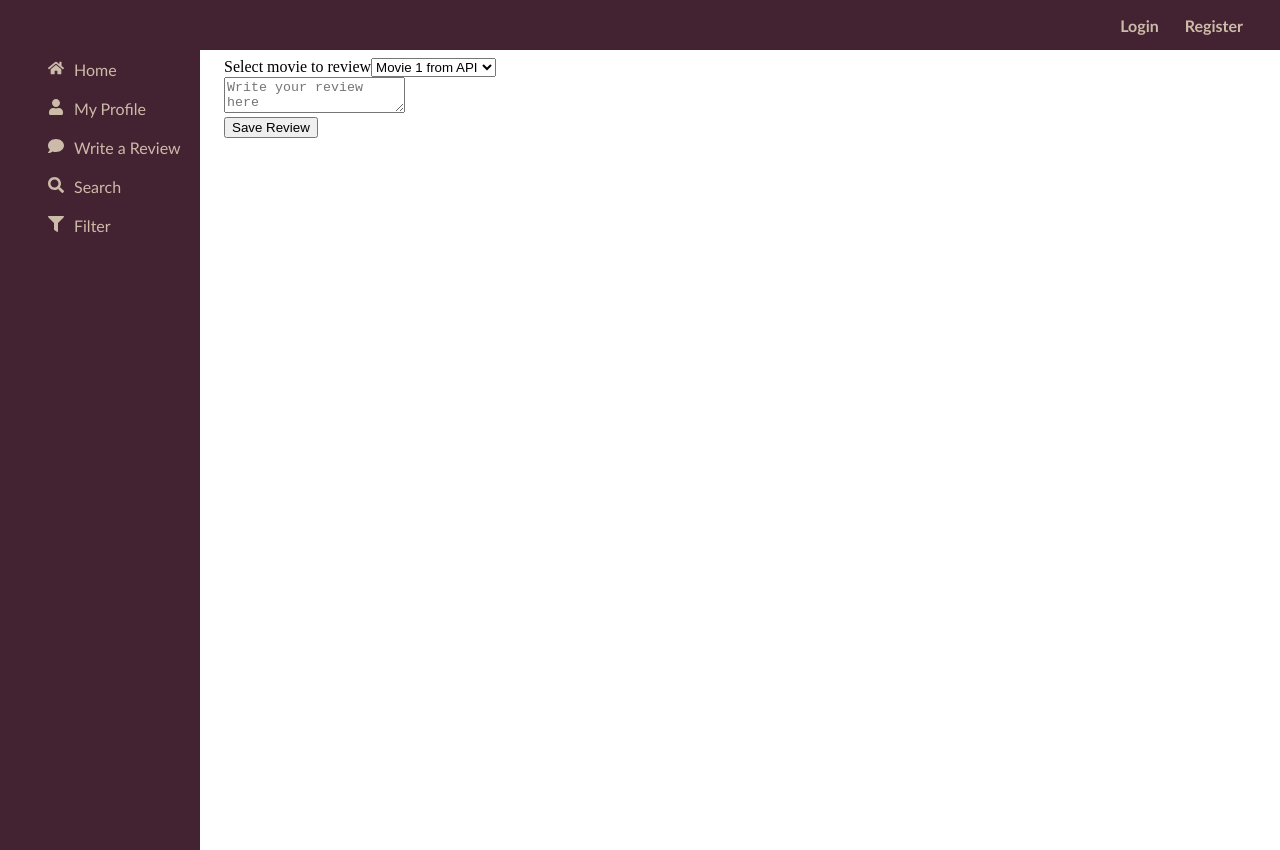
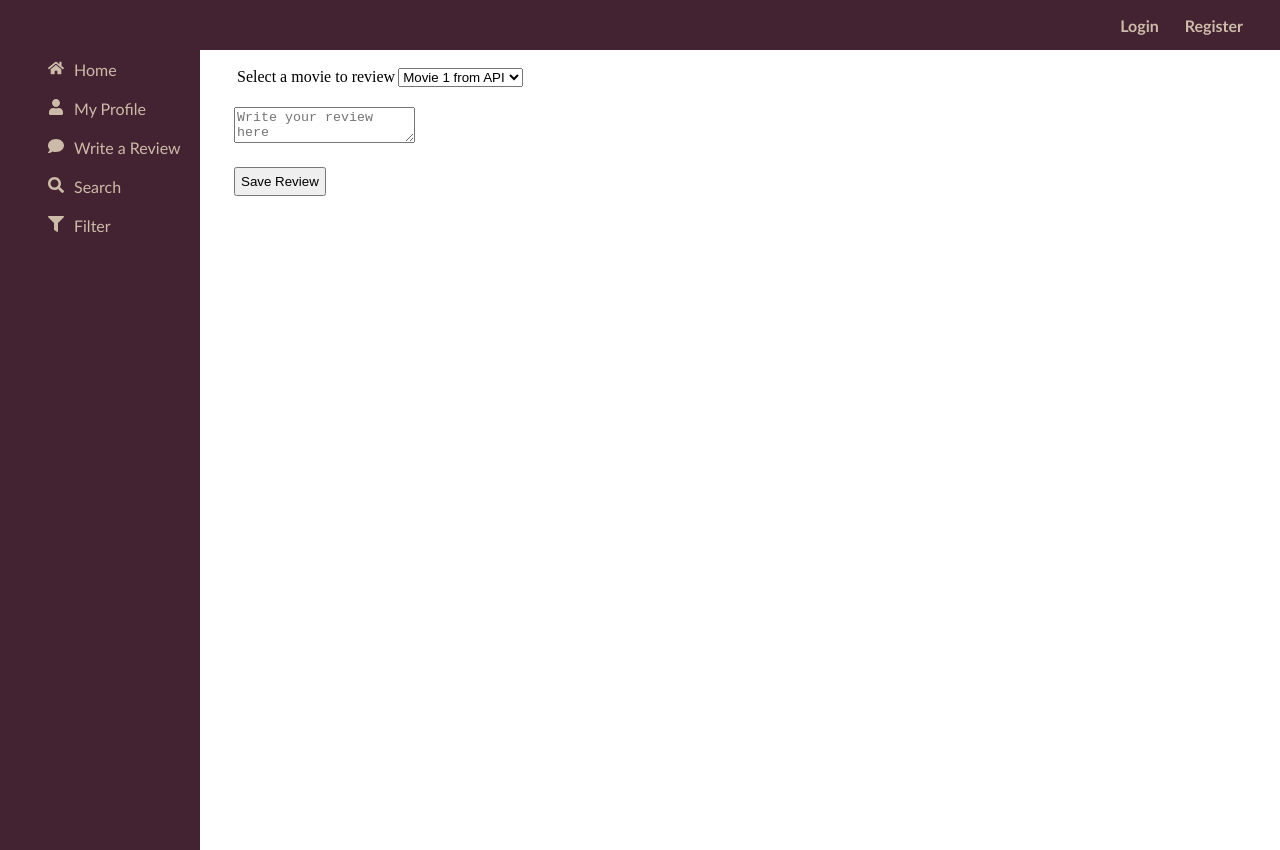
Before and after one commit to April-2022-LC-LiftOff/PyramidBuilders, a React (Create React App) app in the folder frontend/: page /review in a window 1280 px wide. Built offline with nearby package versions, Linux system fonts and the light colour scheme.

Commit message:
updated CSS styling on write-review page

```diff
--- a/frontend/src/components/contentPages/Review.js
+++ b/frontend/src/components/contentPages/Review.js
@@ -8,10 +8,10 @@ const Review =() => {
     return (
 
         <div className="page">
-            <Form>
+            <Form className="reviewStyling">
 
-                <Form.Group>
-                    <Form.Label>Select movie to review</Form.Label>
+                <Form.Group className="selectMovie">
+                    <Form.Label className="selectLabel">Select a movie to review</Form.Label>
                     <Form.Select placeholder="Select a movie">
                        <option value="1">Movie 1 from API</option>
                        <option value="2">Movie 2 from API</option>
@@ -19,11 +19,11 @@ const Review =() => {
                     </Form.Select>
                 </Form.Group>
 
-                <Form.Group>
+                <Form.Group className="writeReview">
 					<Form.Control as="textarea" type="text" placeholder="Write your review here" />
 				</Form.Group>
 
-                <Button type="submit"> Save Review </Button>
+                <Button className="submitReview" type="submit"> Save Review </Button>
 
             </Form>
       </div>
--- a/frontend/src/components/contentPages/pages.css
+++ b/frontend/src/components/contentPages/pages.css
@@ -120,3 +120,24 @@
 	padding: 10px;
 	place-items: center;
 }
+
+.reviewStyling {
+
+}
+
+.selectMovie {
+	padding: 10px;
+}
+
+.selectLabel {
+	padding: 3px;
+}
+
+.writeReview {
+	padding: 10px;
+}
+
+.submitReview {
+	padding: 5px;
+	margin: 10px;
+}
```
